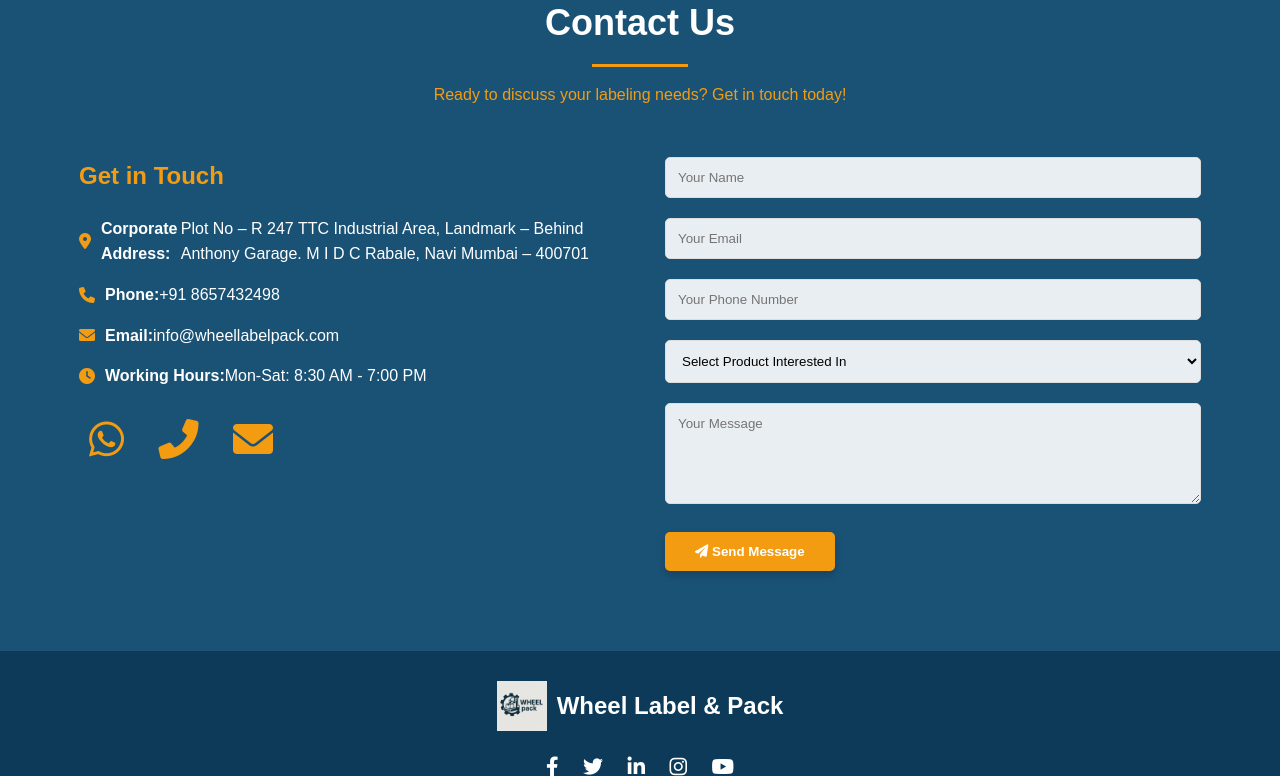
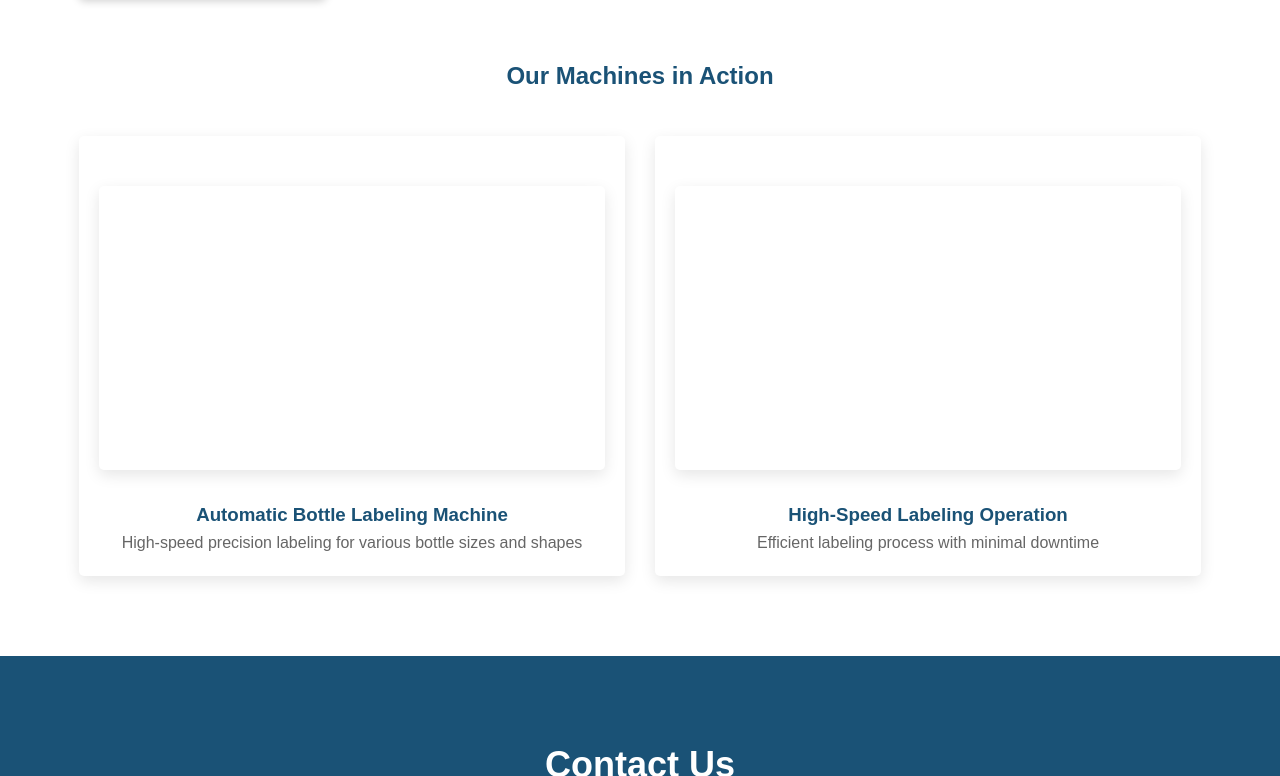
Before and after one commit to bimal-bp/Label-Pack, a plain HTML site: page index.html in a window 1280 px wide. Shown: the part 3968-4744 px from the top of the page. Drawn offline with Linux system fonts and the light colour scheme; grey boxes are pictures that could not be loaded.

Commit message:
Update index.html

```diff
--- a/index.html
+++ b/index.html
@@ -283,6 +283,46 @@
             margin-bottom: 15px;
         }
 
+        /* Video Container Styles */
+        .video-container {
+            position: relative;
+            padding-bottom: 56.25%; /* 16:9 Aspect Ratio */
+            height: 0;
+            overflow: hidden;
+            margin: 30px 0;
+            border-radius: 5px;
+            box-shadow: 0 5px 15px rgba(0,0,0,0.1);
+        }
+
+        .video-container iframe {
+            position: absolute;
+            top: 0;
+            left: 0;
+            width: 100%;
+            height: 100%;
+            border: none;
+        }
+
+        .video-grid {
+            display: grid;
+            grid-template-columns: repeat(auto-fit, minmax(400px, 1fr));
+            gap: 30px;
+            margin-top: 40px;
+        }
+
+        .video-card {
+            background: white;
+            padding: 20px;
+            border-radius: 5px;
+            box-shadow: 0 5px 15px rgba(0,0,0,0.1);
+        }
+
+        .video-card h3 {
+            margin-top: 15px;
+            color: #1a5276;
+            text-align: center;
+        }
+
         /* Facility Section */
         .facility {
             padding: 80px 0;
@@ -549,6 +589,10 @@
                 margin-left: 0;
                 margin-top: 10px;
             }
+
+            .video-grid {
+                grid-template-columns: 1fr;
+            }
         }
 
         @media (max-width: 480px) {
@@ -737,6 +781,10 @@
     <!-- Facility Section -->
     <section class="facility" id="facility">
         <div class="container">
+            <div class="section-title">
+                <h2>Our State-of-the-Art Facility</h2>
+                <p style="color: #666; margin-top: 15px;">See our advanced machinery and production capabilities</p>
+            </div>
             <div class="facility-content">
                 <div class="facility-text">
                     <h2>Our State-of-the-Art Facility</h2>
@@ -753,6 +801,33 @@
                 </div>
                 <div class="facility-image">
                     <img src="https://via.placeholder.com/800x500?text=Our+Facility" alt="Wheel Label & Pack Facility">
+                </div>
+            </div>
+
+            <!-- Video Showcase Section -->
+            <div class="video-showcase" style="margin-top: 60px;">
+                <h2 style="text-align: center; color: #1a5276; margin-bottom: 30px;">Our Machines in Action</h2>
+                <div class="video-grid">
+                    <div class="video-card">
+                        <div class="video-container">
+                            <video width="100%" height="100%" controls>
+                                <source src="https://github.com/bimal-bp/Label-Pack/blob/main/machinevdo2.mp4?raw=true" type="video/mp4">
+                                Your browser does not support the video tag.
+                            </video>
+                        </div>
+                        <h3>Automatic Bottle Labeling Machine</h3>
+                        <p style="text-align: center; color: #666;">High-speed precision labeling for various bottle sizes and shapes</p>
+                    </div>
+                    <div class="video-card">
+                        <div class="video-container">
+                            <video width="100%" height="100%" controls>
+                                <source src="https://github.com/bimal-bp/Label-Pack/blob/main/Machine%20vdo.mp4?raw=true" type="video/mp4">
+                                Your browser does not support the video tag.
+                            </video>
+                        </div>
+                        <h3>High-Speed Labeling Operation</h3>
+                        <p style="text-align: center; color: #666;">Efficient labeling process with minimal downtime</p>
+                    </div>
                 </div>
             </div>
         </div>
```
